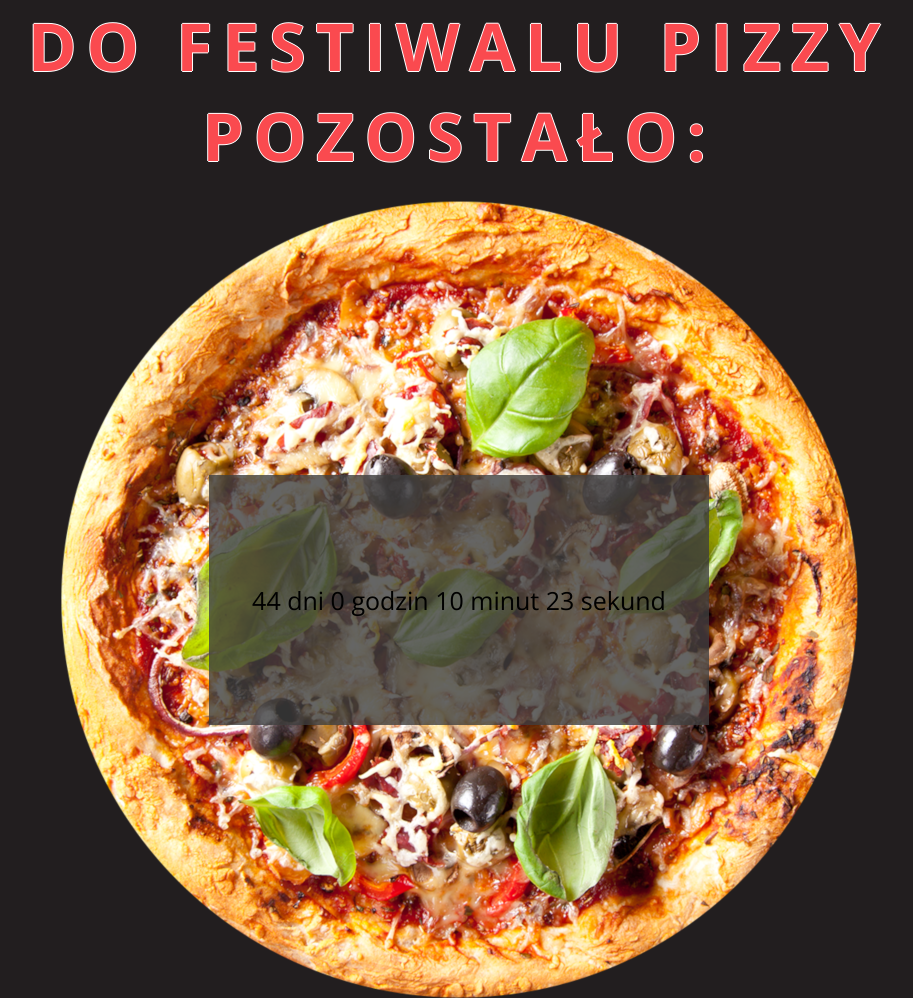
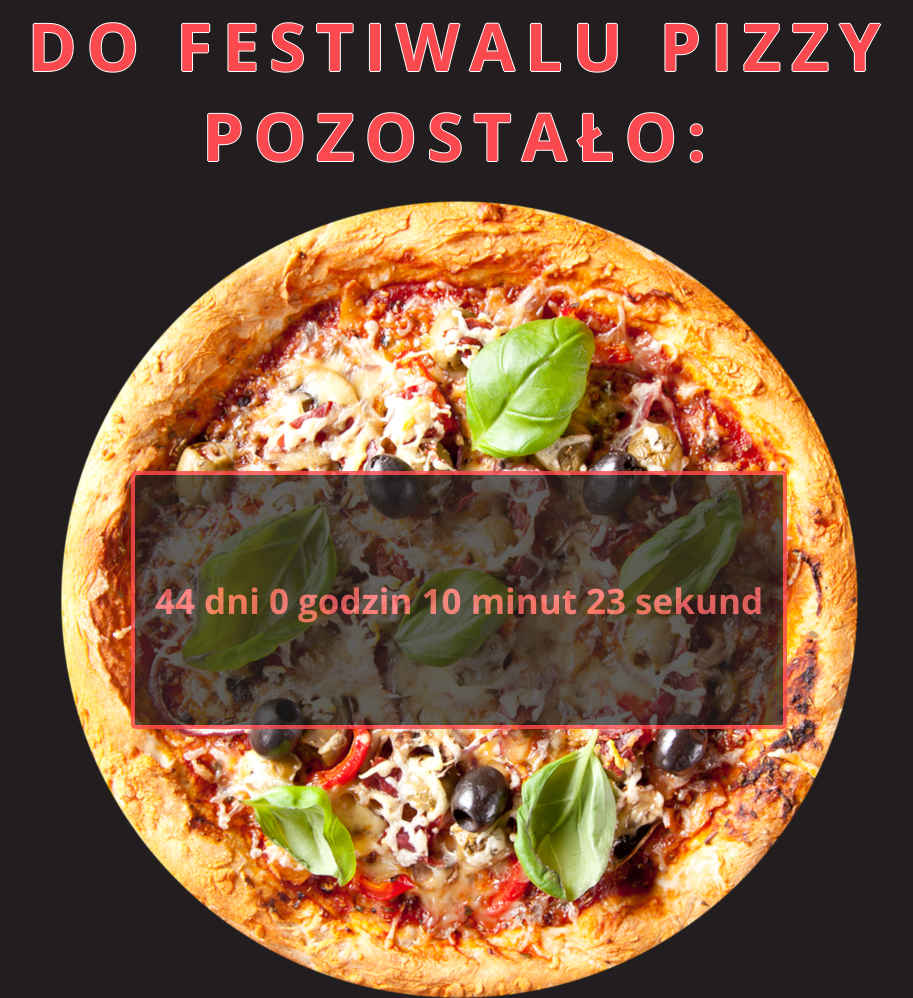
Before and after one commit to BartoszLokaj/festiwal-pizzy, a website: page index.html in a window 1280 px wide. Shown: the whole page, without its empty margins (181-1094 px from the left). Drawn offline with nearby package versions, Linux system fonts and the light colour scheme.

Commit message:
font size and color changed

```diff
--- a/main.css
+++ b/main.css
@@ -34,12 +34,17 @@ h1{
 }
 
 .clock {
-	width: 500px;
+	min-width: 500px;
 	height: 250px;
-	background: rgba(63, 63, 63, 0.8);
-	color: black;
+	padding: 0 20px;
+	background:rgba(34,30,31, .9);
+	color: rgba(253, 109, 113, 1);
+	opacity: .8;
+	border: 4px solid rgba(250,74,79,1);
+	border-radius: 5px;
 	display: flex;
 	justify-content: center;
 	align-items: center;
-	font-size: 25px;
+	font-size: 35px;
+	font-weight: 700;
 }
```
